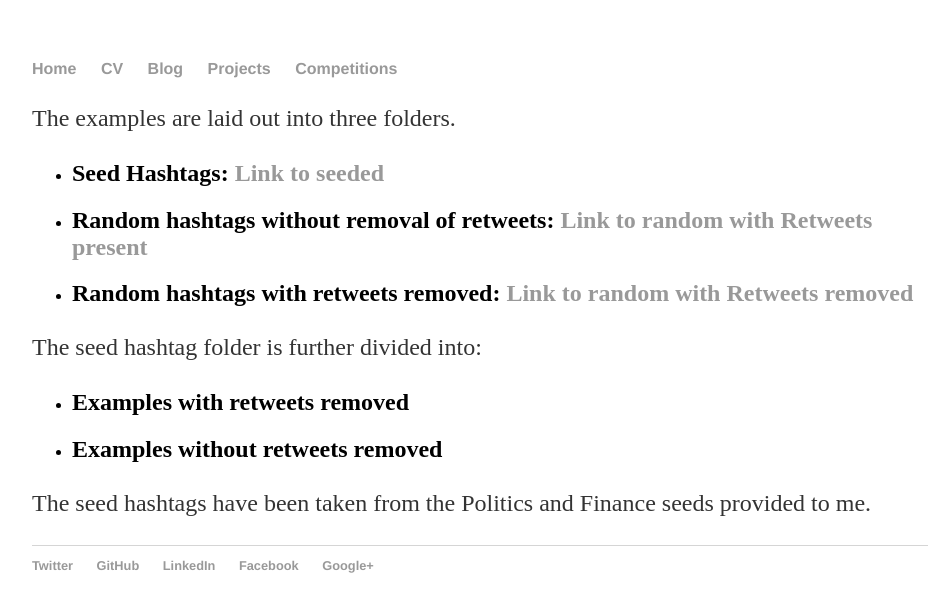
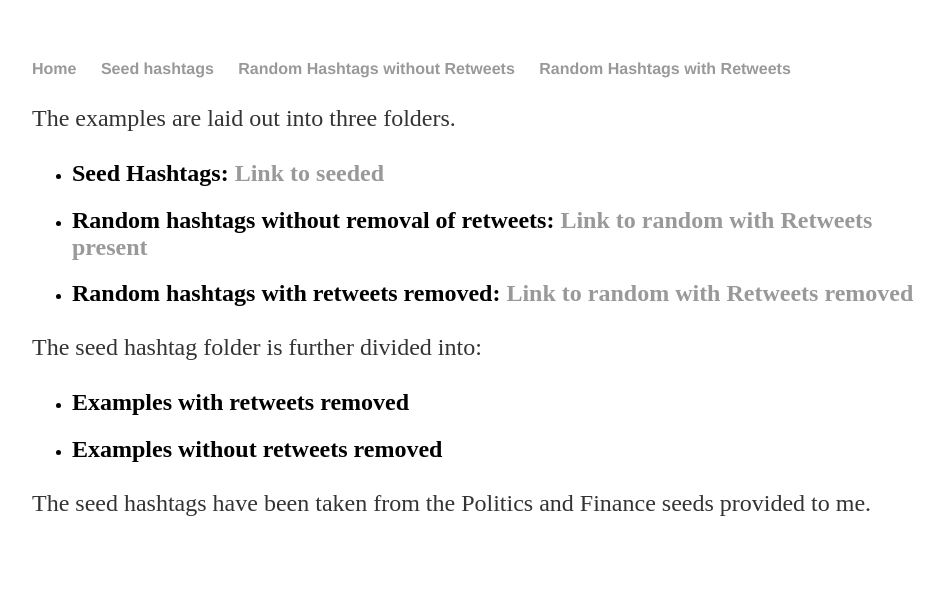
Before and after one commit to sid-dinesh94/sid-dinesh94.github.io, a Jekyll site: the page built from projects/textIntegration/index.md, in a window 1280 px wide. Shown: the top 612 px of the page, without its empty margins (160-1104 px from the left). Built offline with Jekyll 4.4.1, drawn with Linux system fonts in a browser that asks for light colours.

Commit message:
created file structure for evaluation.
Created isolation template

```diff
--- /dev/null
+++ b/_layouts/isolation.html
@@ -0,0 +1,26 @@
+<!DOCTYPE html>
+<html>
+<head>
+	<title>{{ page.title }}</title>
+	<link rel="shortcut icon" type="image/x-icon" href="/favicon.ico?">
+	<!-- link to main stylesheet -->
+	<link rel="stylesheet" type="text/css" href="/css/main.css">
+
+</head>
+<body>
+	<nav>
+		<ul>
+			<li><a href="/projects/textIntegration">Home</a></li>
+			<li><a href="/projects/textIntegration/seeded">Seed hashtags</a></li>
+			<li><a href="/projects/textIntegration/withoutRT">Random Hashtags without Retweets</a></li>
+			<li><a href="/projects/textIntegration/withRT">Random Hashtags with Retweets</a></li>
+		</ul>
+	</nav>
+	<div class="container">
+
+		{{ content }}
+
+	</div><!-- /.container -->
+
+</body>
+</html>
```
Also changed, not shown: projects/textIntegration/index.md (+1 -1 lines), projects/textIntegration/seeded/index.md (added, +26 -0 lines), projects/textIntegration/withRT/index.md (added, +13 -0 lines), projects/textIntegration/withoutRT/index.md (added, +13 -0 lines), projects/textIntegration/seeded/seededWithRT/13_one.html (renamed from projects/textIntegration/seeded/withRT/13_one.html), projects/textIntegration/seeded/seededWithRT/13_two.html (renamed from projects/textIntegration/seeded/withRT/13_two.html), projects/textIntegration/seeded/seededWithRT/25_one.html (renamed from projects/textIntegration/seeded/withRT/25_one.html), projects/textIntegration/seeded/seededWithRT/27_one.html (renamed from projects/textIntegration/seeded/withRT/27_one.html), projects/textIntegration/seeded/seededWithRT/2_one.html (renamed from projects/textIntegration/seeded/withRT/2_one.html), projects/textIntegration/seeded/seededWithoutRT/13_one.html (renamed from projects/textIntegration/seeded/withoutRT/13_one.html), projects/textIntegration/seeded/seededWithoutRT/25_one.html (renamed from projects/textIntegration/seeded/withoutRT/25_one.html), projects/textIntegration/seeded/seededWithoutRT/25_two.html (renamed from projects/textIntegration/seeded/withoutRT/25_two.html), projects/textIntegration/seeded/seededWithoutRT/4_one.html (renamed from projects/textIntegration/seeded/withoutRT/4_one.html), projects/textIntegration/seeded/seededWithoutRT/7_one.html (renamed from projects/textIntegration/seeded/withoutRT/7_one.html), 2 more files.
